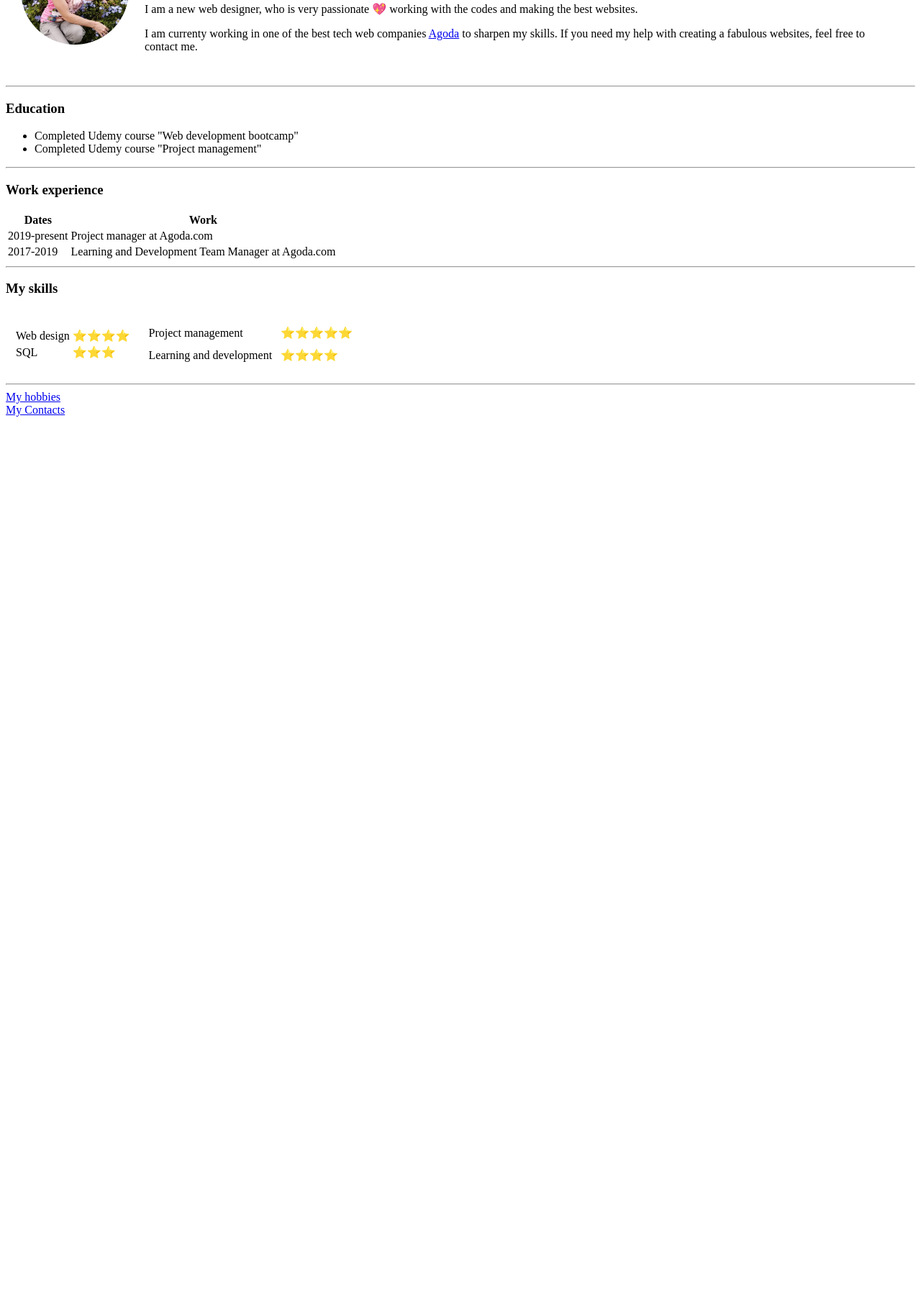
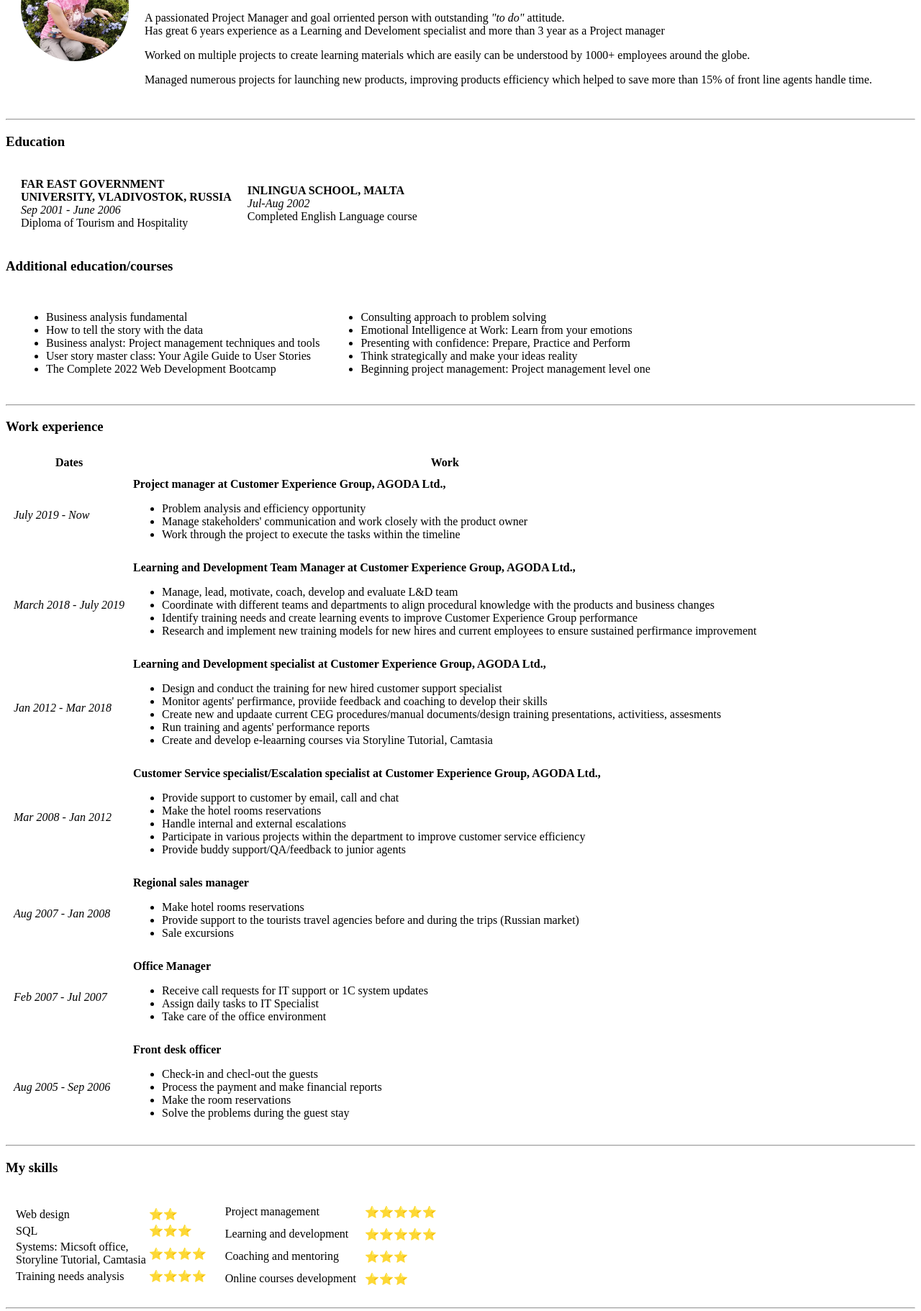
Before and after one commit to AnnaPavlova22/cv, a plain HTML site: page index.html in a window 1280 px wide. Shown: the part 140-1962 px from the top of the page at 72% size. Before the commit the page ends 800 px from the top, so only its background shows below. Drawn offline with Linux system fonts and the light colour scheme.

Commit message:
Completed CV
Added all missing information from CV

```diff
--- a/index.html
+++ b/index.html
@@ -3,7 +3,7 @@
 
 <head>
   <meta charset="utf-8">
-  <title>Anna's personal site</title>
+  <title>Anna Pavlova CV</title>
 </head>
 
 <body>
@@ -11,21 +11,62 @@
   <table cellspacing="20">
     <tr>
       <td><img src="Anna.png" alt="Anna's profile picture" widht="150" height="150"></td>
-      <td><h1>Anna Pavlova</h1>
-      <p> <em>One of the <strong>best Web designer</strong></em></p>
-      <p> I am a new web designer, who is very passionate 💖 working with the codes and making the best websites.</p>
-      <p>I am currenty working in one of the best tech web companies <a href="https://www.agoda.com">Agoda</a> to sharpen my skills. If you need my help with creating a fabulous websites, feel free to contact me.</p></td>
+      <td>
+        <h1>Anna Pavlova</h1>
+        <p>
+        <H2><strong><em>Project manager</em></strong></H2>
+        </p>
+        <p> A passionated Project Manager and goal orriented person with outstanding <em>"to do"</em> attitude. <br>
+          Has great 6 years experience as a Learning and Develoment specialist and more than 3 year as a Project manager</p>
+        <p> Worked on multiple projects to create learning materials which are easily can be understood by 1000+ employees around the globe.</p>
+        <p> Managed numerous projects for launching new products, improving products efficiency which helped to save more than 15% of front line agents handle time.</p>
     </tr>
   </table>
   <hr>
   <h3>Education</h3>
+
+  <table cellspacing="20">
+    <tr>
+      <td><strong> FAR EAST GOVERNMENT <br>UNIVERSITY, VLADIVOSTOK, RUSSIA</strong><br>
+        <em>Sep 2001 - June 2006</em> <br>
+        Diploma of Tourism and Hospitality
+      </td>
+      <td><strong>INLINGUA SCHOOL, MALTA</strong><br>
+        <em>Jul-Aug 2002</em> <br>
+        Completed English Language course
+      </td>
+    </tr>
+  </table>
+
+<h3>Additional education/courses</h3>
+
+<table cellspacing="15">
+<tr>
+  <td>
     <ul>
-    <li>Completed Udemy course "Web development bootcamp"</li>
-    <li>Completed Udemy course "Project management"</li>
+      <li>Business analysis fundamental</li>
+      <li>How to tell the story with the data</li>
+      <li>Business analyst: Project management techniques and tools</li>
+      <li>User story master class: Your Agile Guide to User Stories</li>
+      <li>The Complete 2022 Web Development Bootcamp</li>
     </ul>
+  </td>
+  <td>
+    <ul>
+      <li>Consulting approach to problem solving</li>
+      <li>Emotional Intelligence at Work: Learn from your emotions</li>
+      <li>Presenting with confidence: Prepare, Practice and Perform</li>
+      <li>Think strategically and make your ideas reality</li>
+      <li>Beginning project management: Project management level one</li>
+    </ul>
+  </td>
+</tr>
+</table>
+
+
   <hr>
   <h3>Work experience</h3>
-  <table>
+  <table cellspacing="10">
     <thead>
       <tr>
         <th>Dates</th>
@@ -34,12 +75,79 @@
     </thead>
     <tbody>
       <tr>
-        <td>2019-present</td>
-        <td>Project manager at Agoda.com</td>
+        <td><em> July 2019 - Now</em></td>
+        <td><strong>Project manager at Customer Experience Group, AGODA Ltd.,</strong>
+          <ul>
+            <li>Problem analysis and efficiency opportunity</li>
+            <li>Manage stakeholders' communication and work closely with the product owner</li>
+            <li>Work through the project to execute the tasks within the timeline</li>
+          </ul>
+        </td>
       </tr>
       <tr>
-      <td>2017-2019</td>
-      <td>Learning and Development Team Manager at Agoda.com</td>
+        <td><em>March 2018 - July 2019</em></td>
+        <td><strong>Learning and Development Team Manager at Customer Experience Group, AGODA Ltd.,</strong>
+          <ul>
+            <li>Manage, lead, motivate, coach, develop and evaluate L&D team</li>
+            <li>Coordinate with different teams and departments to align procedural knowledge with the products and business changes</li>
+            <li>Identify training needs and create learning events to improve Customer Experience Group performance</li>
+            <li>Research and implement new training models for new hires and current employees to ensure sustained perfirmance improvement</li>
+          </ul>
+        </td>
+      </tr>
+      <tr>
+        <td><em>Jan 2012 - Mar 2018</em> </td>
+        <td> <strong>Learning and Development specialist at Customer Experience Group, AGODA Ltd.,</strong>
+          <ul>
+            <li>Design and conduct the training for new hired customer support specialist</li>
+            <li>Monitor agents' perfirmance, proviide feedback and coaching to develop their skills</li>
+            <li>Create new and updaate current CEG procedures/manual documents/design training presentations, activitiess, assesments</li>
+            <li>Run training and agents' performance reports</li>
+            <li>Create and develop e-leaarning courses via Storyline Tutorial, Camtasia</li>
+          </ul>
+        </td>
+      </tr>
+      <tr>
+        <td> <em>Mar 2008 - Jan 2012</em></td>
+        <td><strong>Customer Service specialist/Escalation specialist at Customer Experience Group, AGODA Ltd.,</strong>
+        <ul>
+          <li>Provide support to customer by email, call and chat</li>
+          <li>Make the hotel rooms reservations</li>
+          <li>Handle internal and external escalations</li>
+          <li>Participate in various projects within the department to improve customer service efficiency</li>
+          <li>Provide buddy support/QA/feedback to junior agents</li>
+        </ul> </td>
+      </tr>
+      <tr>
+        <td><em>Aug 2007 - Jan 2008</em></td>
+        <td><strong>Regional sales manager</strong>
+          <ul>
+            <li>Make hotel rooms reservations</li>
+            <li>Provide support to the tourists travel agencies before and during the trips (Russian market)</li>
+            <li>Sale excursions</li>
+          </ul>
+        </td>
+      </tr>
+      <tr>
+        <td><em>Feb 2007 - Jul 2007</em> </td>
+        <td><strong>Office Manager</strong>
+          <ul>
+            <li>Receive call requests for IT support or 1C system updates</li>
+            <li>Assign daily tasks to IT Specialist</li>
+            <li>Take care of the office environment</li>
+          </ul>
+        </td>
+      </tr>
+      <tr>
+        <td><em>Aug 2005 - Sep 2006</em> </td>
+        <td><strong>Front desk officer</strong>
+          <ul>
+            <li>Check-in and checl-out the guests</li>
+            <li>Process the payment and make financial reports</li>
+            <li>Make the room reservations</li>
+            <li>Solve the problems during the guest stay</li>
+          </ul>
+        </td>
       </tr>
     </tbody>
   </table>
@@ -52,11 +160,19 @@
         <table>
           <tr>
             <td>Web design</td>
-          <td>⭐⭐⭐⭐</td>
+            <td>⭐⭐</td>
           </tr>
           <tr>
             <td>SQL</td>
             <td>⭐⭐⭐</td>
+          </tr>
+          <tr>
+            <td>Systems: Micsoft office, <br>Storyline Tutorial, Camtasia</td>
+            <td>⭐⭐⭐⭐</td>
+          </tr>
+          <tr>
+            <td>Training needs analysis</td>
+            <td>⭐⭐⭐⭐</td>
           </tr>
         </table>
       </td>
@@ -68,12 +184,29 @@
           </tr>
           <tr>
             <td>Learning and development</td>
-          <td>⭐⭐⭐⭐</td>
+            <td>⭐⭐⭐⭐⭐</td>
+          </tr>
+          <tr>
+            <td>Coaching and mentoring</td>
+            <td>⭐⭐⭐</td>
+          </tr>
+          <tr>
+            <td>Online courses development</td>
+            <td>⭐⭐⭐</td>
           </tr>
         </table>
       </td>
     </tr>
   </table>
+  <hr>
+
+  <h3>Languages</h3>
+  <ul>
+    <li>Rassian - native</li>
+    <li>English (speaking/writing) - good knowledge</li>
+    <li>Thai - basic</li>
+  </ul>
+
   <hr>
   <a href="hobbies.html">My hobbies</a>
   <br>
```
Lines whose indentation alone changed are shown as unchanged.
